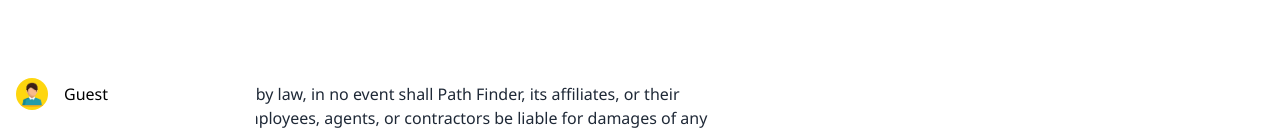
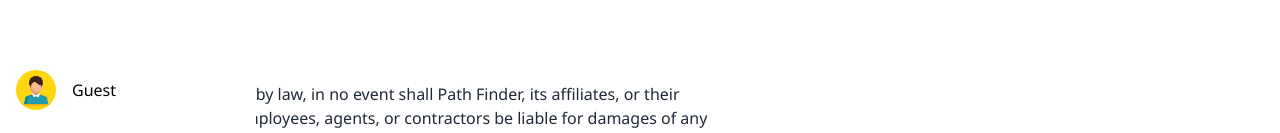
Before and after one commit to KGrim23/PathFinder_V1.0, a Next.js app: page /terms in a window 1280 px wide. Shown: the part 666-799 px from the top of the page. Built offline with nearby package versions, Linux system fonts and the light colour scheme; no server answers.

Commit message:
user image size increased

```diff
--- a/app/components/CustomUserButton.tsx
+++ b/app/components/CustomUserButton.tsx
@@ -22,8 +22,8 @@ export default function CustomUserButton() {
         <Image
           src={imageUrl}
           alt={`${fullName}'s profile`}
-          width={32}
-          height={32}
+          width={40}
+          height={40}
           className="rounded-full mr-4 dark:text-white text-black"
           priority
         />
```
